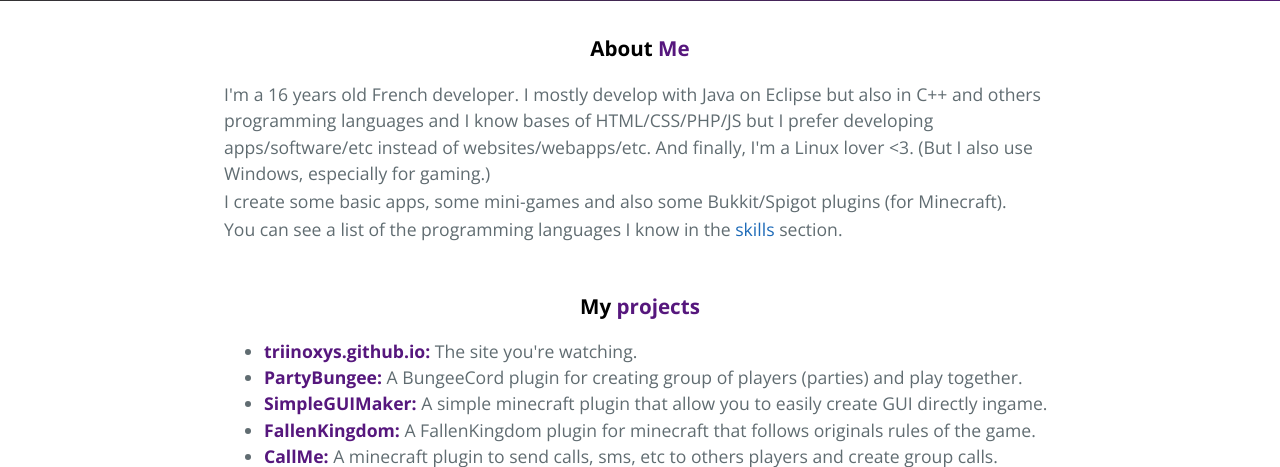
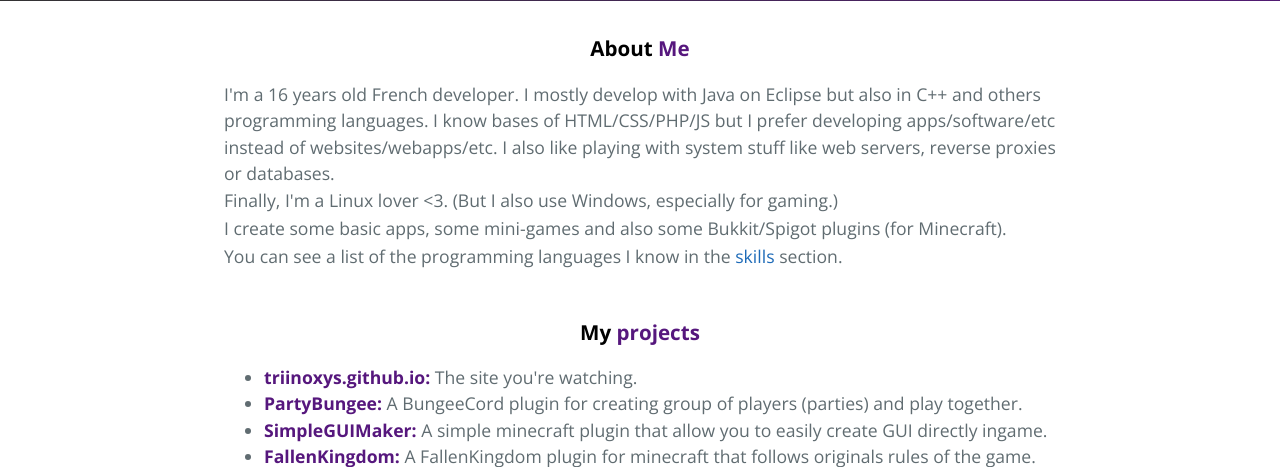
Before and after one commit to TriiNoxYs/TriiNoxYs.github.io, a PHP site: page / in a window 1280 px wide. Shown: the part 382-849 px from the top of the page. Run offline with PHP 8.4, Linux system fonts and the light colour scheme.

Commit message:
Edit bio

```diff
--- a/index.php
+++ b/index.php
@@ -45,7 +45,8 @@
 		<section class="main-content">
 	  		<h3>About <span>Me</span></h3>
 
-	        <p>I'm a 16 years old French developer. I mostly develop with Java on Eclipse but also in C++ and others programming languages and I know bases of HTML/CSS/PHP/JS but I prefer developing apps/software/etc instead of websites/webapps/etc. And finally, I'm a Linux lover <3. (But I also use Windows, especially for gaming.)</p>
+	        <p>I'm a 16 years old French developer. I mostly develop with Java on Eclipse but also in C++ and others programming languages. I know bases of HTML/CSS/PHP/JS but I prefer developing apps/software/etc instead of websites/webapps/etc. I also like playing with system stuff like web servers, reverse proxies or databases.
+	        <br> Finally, I'm a Linux lover <3. (But I also use Windows, especially for gaming.)</p>
 	        <p>I create some basic apps, some mini-games and also some Bukkit/Spigot plugins (for Minecraft).</p>
 	        <p>You can see a list of the programming languages I know in the <a href="#skills">skills</a> section.</p>
 		</section>
```
